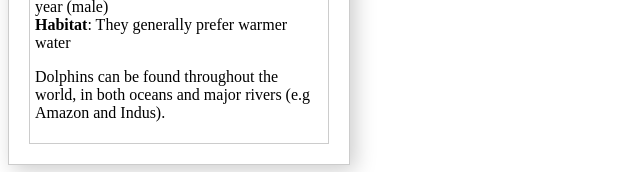
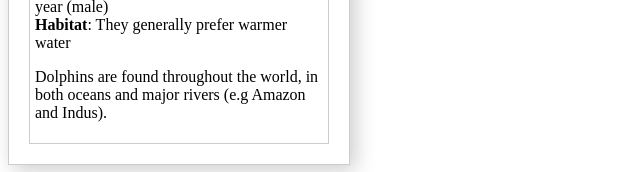
Before and after one commit to alan-lloyd/Front-end-web-Dev-project-1-animal-web-card, a plain HTML site: page card.html in a window 1280 px wide. Shown: the part 496-668 px from the top of the page, without its empty margins (0-640 px from the left). Drawn offline with Linux system fonts and the light colour scheme.

Commit message:
Update card.html

```diff
--- a/card.html
+++ b/card.html
@@ -27,7 +27,7 @@
 			<span class="list-items">Habitat</span>: They generally prefer warmer water <br>
 
 		  <!-- your favorite animal's description goes here -->
-		  <p>Dolphins can be found throughout the world, in both oceans and major rivers (e.g Amazon and Indus).</p>
+		  <p>Dolphins are found throughout the world, in both oceans and major rivers (e.g Amazon and Indus).</p>
 		</div>
 	</div>
 </body>
```
